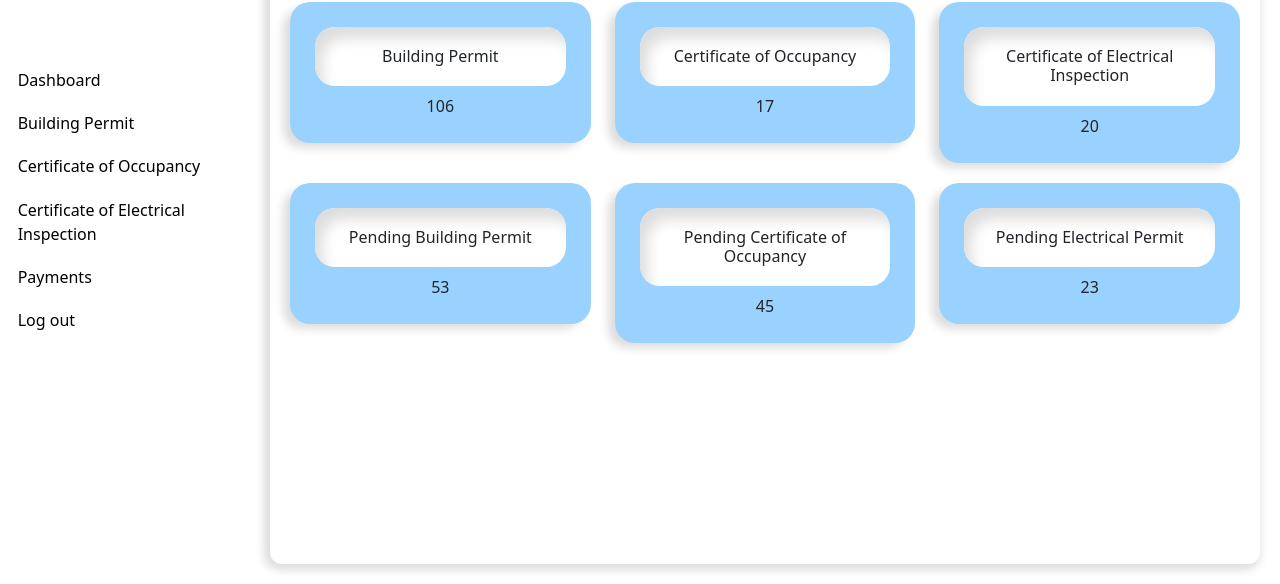
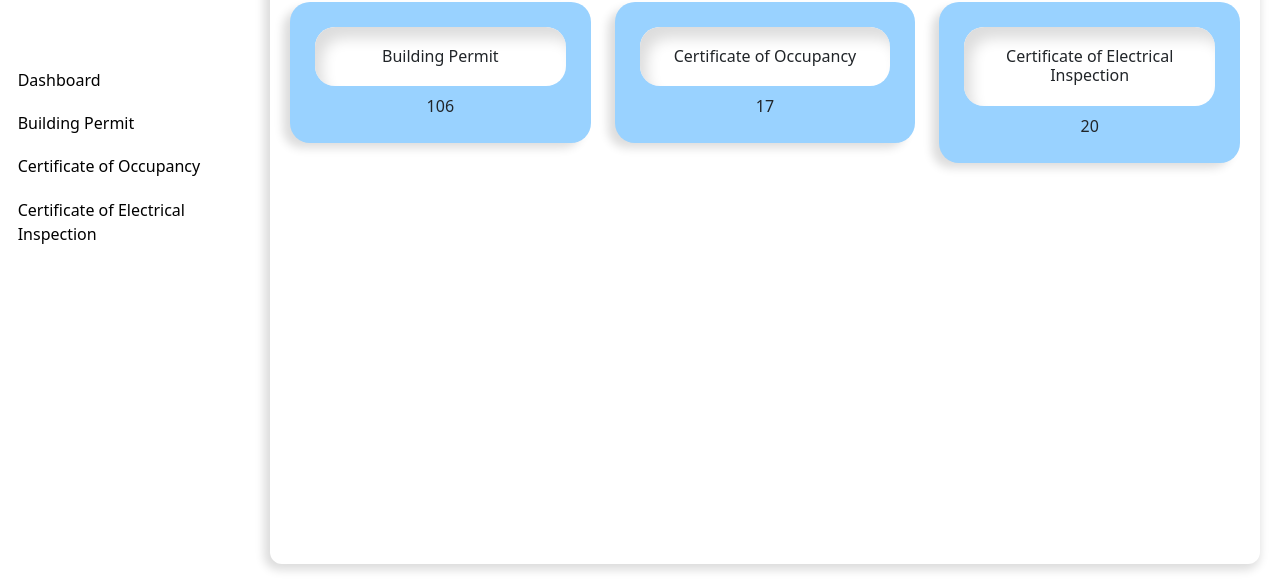
Before and after one commit to yunchan29/CHSD-MIS, a plain HTML site: page AdminPages/PermitsAndCert/adminDashboardP&C.html in a window 1280 px wide. Shown: the part 216-800 px from the top of the page. Drawn offline with nearby package versions, Linux system fonts and the light colour scheme.

Commit message:
omting update

```diff
--- a/AdminPages/PermitsAndCert/adminDashboardP&C.html
+++ b/AdminPages/PermitsAndCert/adminDashboardP&C.html
@@ -54,8 +54,8 @@
                 <li class="sideNav"><a href="/AdminPages/PermitsAndCert/adminBuildingPermit.html" class="text-decoration-none">Building Permit</a></li>
                 <li class="sideNav"><a href="/AdminPages/PermitsAndCert/adminCertofOcc.html" class="text-decoration-none">Certificate of Occupancy</a></li>
                 <li class="sideNav"><a href="/AdminPages/PermitsAndCert/adminCertofElec.html" class="text-decoration-none">Certificate of Electrical Inspection</a></li>
-                <li class="sideNav"><a href="/AdminPages/PermitsAndCert/adminPCPayments.html" class="text-decoration-none">Payments</a></li>
-                <li class="sideNav"><a href="/index.html" class="text-decoration-none">Log out</a></li>
+
+
             </ul>
         </div>
         <div class="content">
@@ -111,30 +111,9 @@
                             </div>
                         </div>
                     </div>
-                    <div class="col-md-4">
-                        <div class="Pcard card">
-                            <div class="card-body">
-                                <h5 class="card-title">Pending Building Permit</h5>
-                                <p class="card-text">53</p>
-                            </div>
-                        </div>
-                    </div>
-                    <div class="col-md-4">
-                        <div class="Pcard card">
-                            <div class="card-body">
-                                <h5 class="card-title">Pending Certificate of Occupancy</h5>
-                                <p class="card-text">45</p>
-                            </div>
-                        </div>
-                    </div>
-                    <div class="col-md-4">
-                        <div class="Pcard card">
-                            <div class="card-body">
-                                <h5 class="card-title">Pending Electrical Permit</h5>
-                                <p class="card-text">23</p>
-                            </div>
-                        </div>
-                    </div>
+
+
+
                 </div>
             </div>
         </div>
```
Also changed, not shown: 2 other files.
